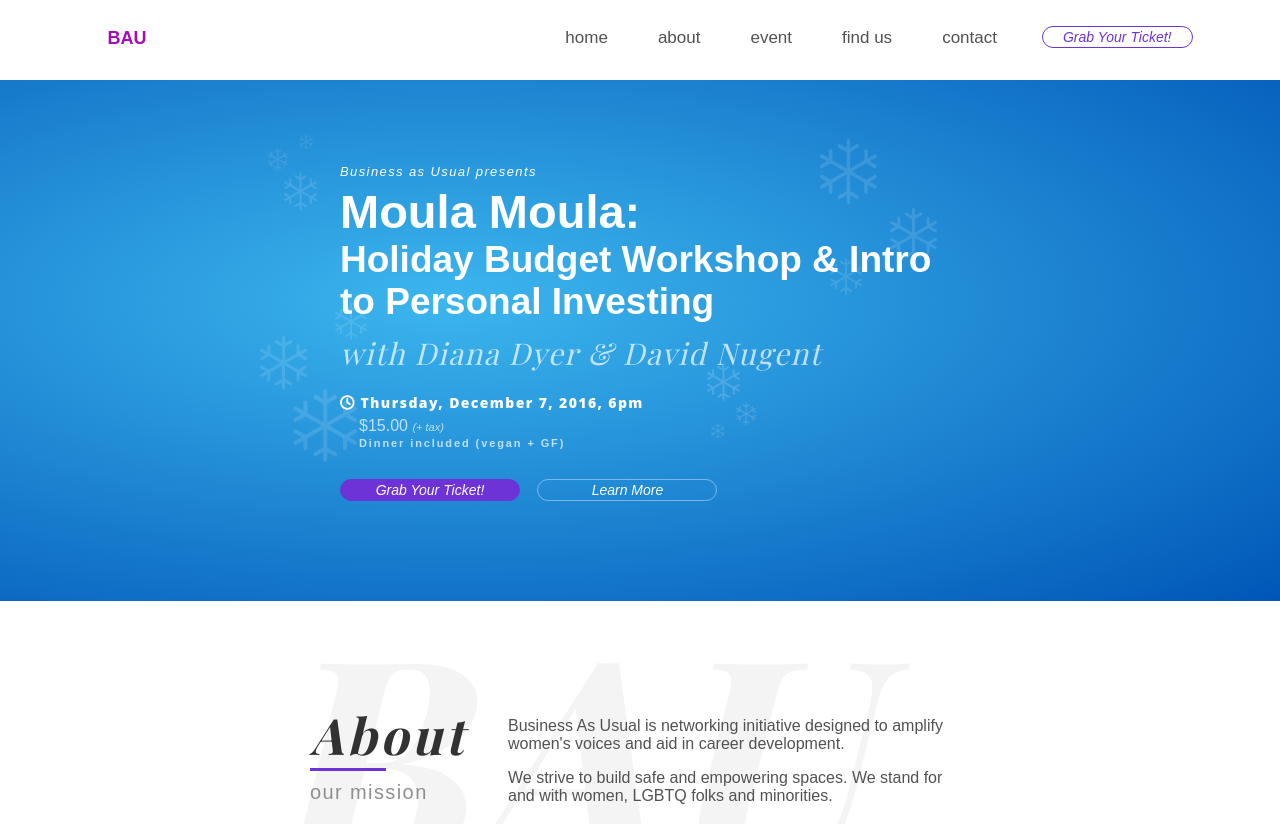
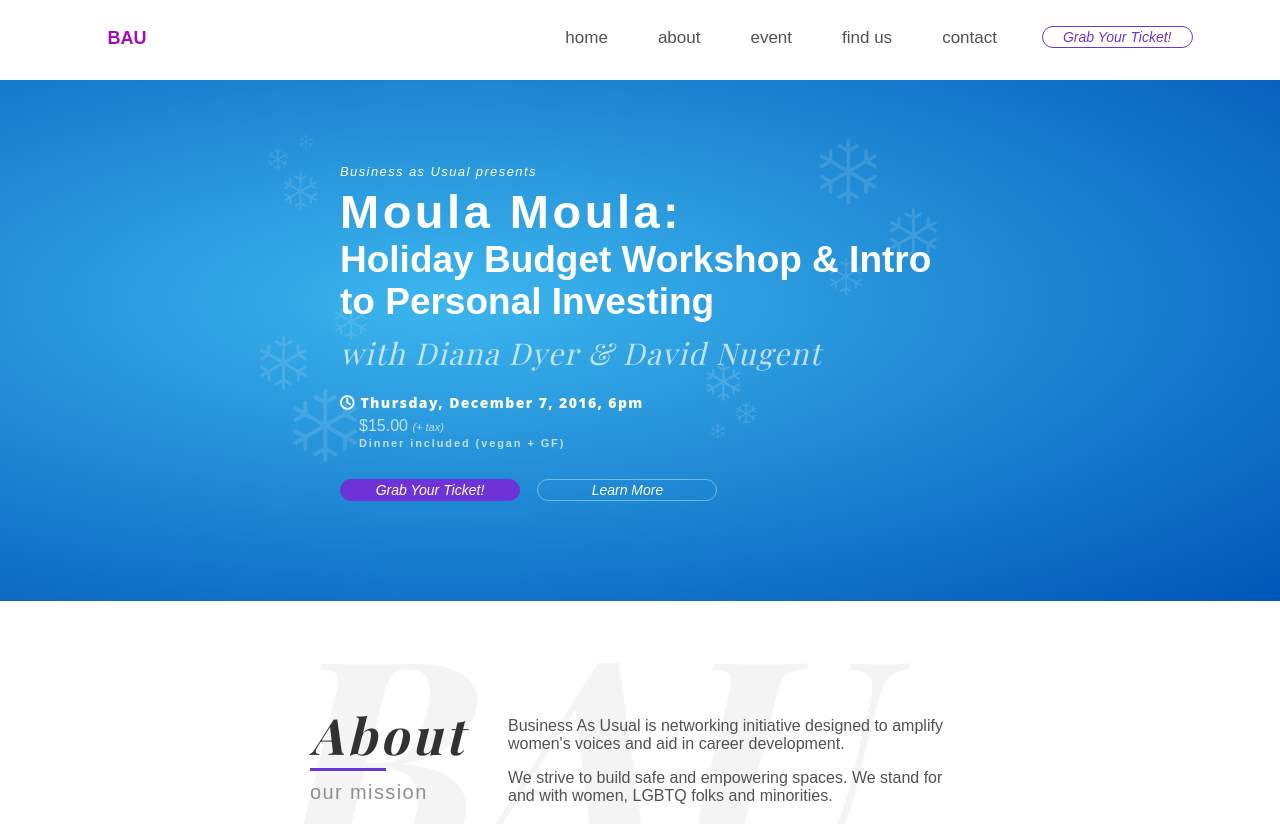
Before and after one commit to businessasusualnetwork/businessasusualnetwork.github.io, a website: page index.html in a window 1280 px wide. Shown: the top 824 px of the page. Drawn offline with nearby package versions, Linux system fonts and the light colour scheme; a web font is replaced by a local one.

Commit message:
fixed header spacing

```diff
--- a/css/styles.scss
+++ b/css/styles.scss
@@ -481,6 +481,7 @@ body {
 			> h1 {
 				font-size: 43px;
 				position: relative;
+				letter-spacing: 3.5px;
 
 				@media #{$small-landscape} {
 					font-size: 47px;
```
Also changed, not shown: css/styles.css.
